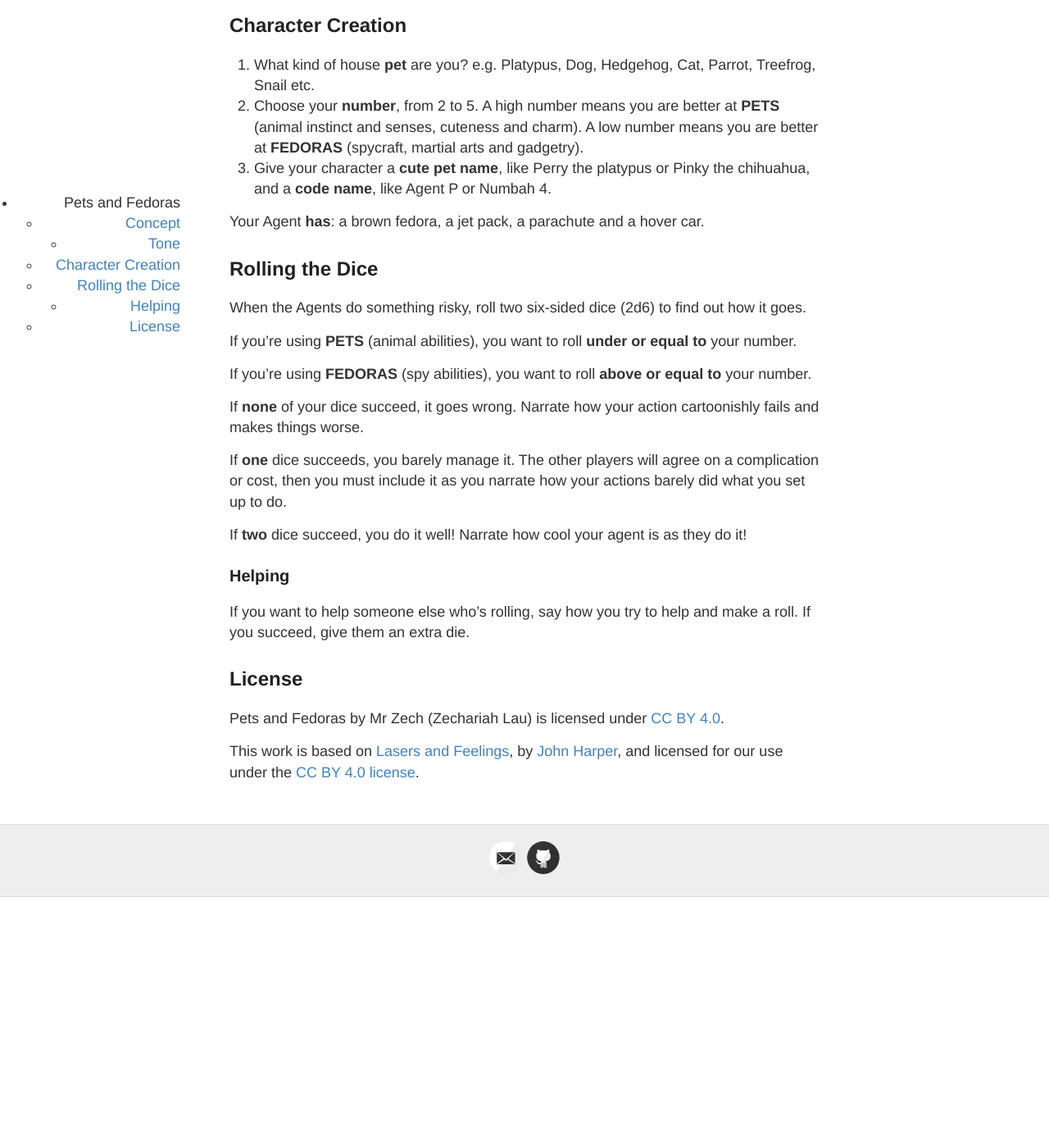
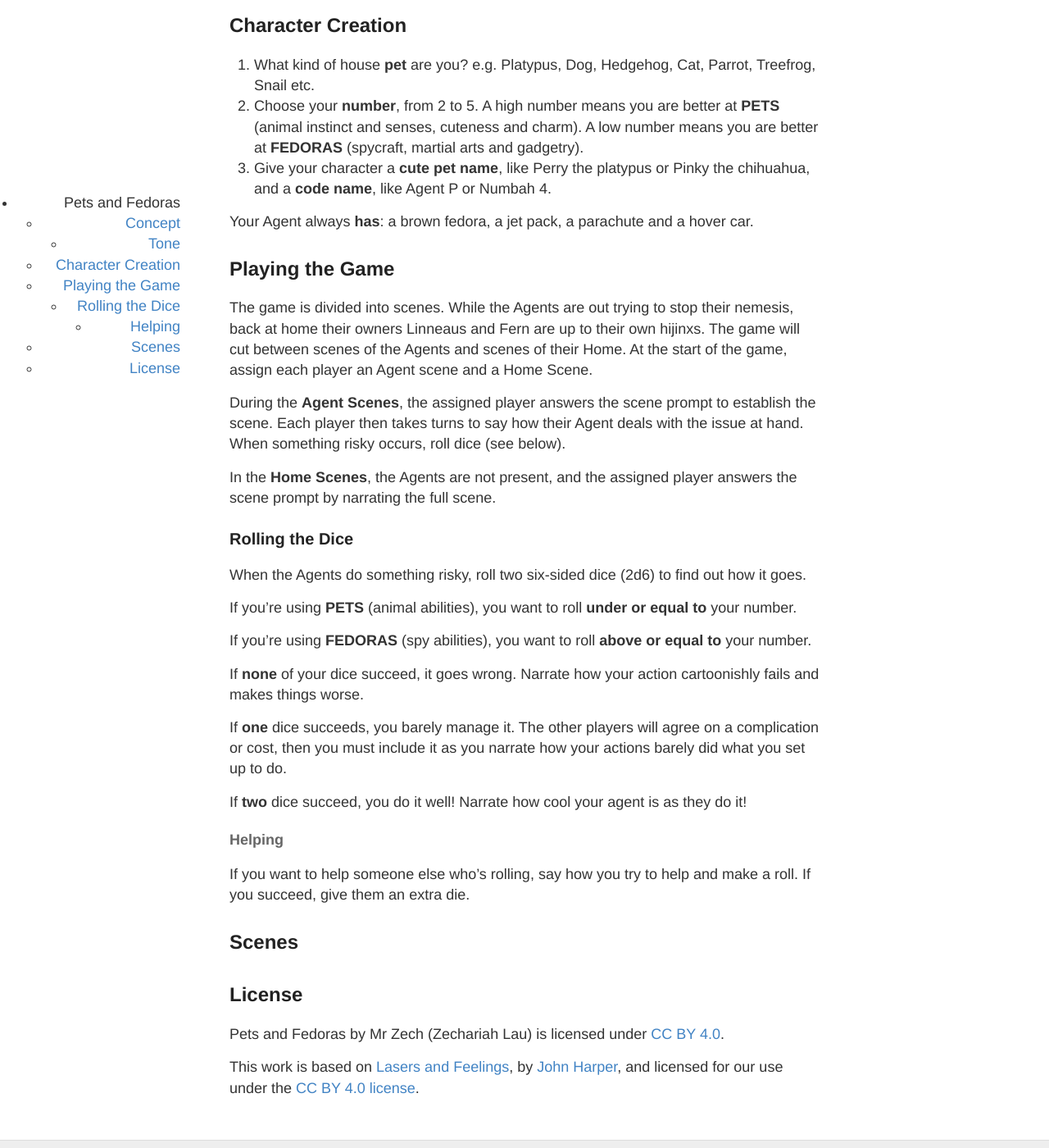
Before and after one commit to zechlau14/zechlau14.github.io, a Jekyll site: the page built from projects/pets-and-fedoras.md, in a window 1280 px wide and 1400 px high, scrolled down 731 px. Shown: the whole window at 82% size. Built offline with Jekyll 4.4.1, drawn with Linux system fonts in a browser that asks for light colours; before the commit the page ends 1825 px from its top, so only the background shows below that.

Commit message:
Update pets-and-fedoras.md

```diff
--- a/projects/pets-and-fedoras.md
+++ b/projects/pets-and-fedoras.md
@@ -21,9 +21,16 @@ Despite this game's light-hearted tone, it is still advisable to have a safety t
   A high number means you are better at **PETS** (animal instinct and senses, cuteness and charm). A low number means you are better at **FEDORAS** (spycraft, martial arts and gadgetry).
 3. Give your character a **cute pet name**, like Perry the platypus or Pinky the chihuahua, and a **code name**, like Agent P or Numbah 4.
 
-Your Agent **has**: a brown fedora, a jet pack, a parachute and a hover car.
+Your Agent always **has**: a brown fedora, a jet pack, a parachute and a hover car.
 
-## Rolling the Dice
+## Playing the Game
+The game is divided into scenes. While the Agents are out trying to stop their nemesis, back at home their owners Linneaus and Fern are up to their own hijinxs. The game will cut between scenes of the Agents and scenes of their Home. At the start of the game, assign each player an Agent scene and a Home Scene.
+
+During the **Agent Scenes**, the assigned player answers the scene prompt to establish the scene. Each player then takes turns to say how their Agent deals with the issue at hand. When something risky occurs, roll dice (see below).
+
+In the **Home Scenes**, the Agents are not present, and the assigned player answers the scene prompt by narrating the full scene.
+
+### Rolling the Dice
 When the Agents do something risky, roll two six-sided dice (2d6) to find out how it goes.
 
 If you're using **PETS** (animal abilities), you want to roll **under or equal to** your number.
@@ -36,8 +43,10 @@ If **one** dice succeeds, you barely manage it. The other players will agree on
 
 If **two** dice succeed, you do it well! Narrate how cool your agent is as they do it!
 
-### Helping
+#### Helping
 If you want to help someone else who's rolling, say how you try to help and make a roll. If you succeed, give them an extra die.
+
+## Scenes
 
 ## License
 Pets and Fedoras by Mr Zech (Zechariah Lau) is licensed under [CC BY 4.0](http://creativecommons.org/licenses/by/4.0/).
```
Also changed, not shown: other parts of projects/pets-and-fedoras.md (+1 -1 lines).
